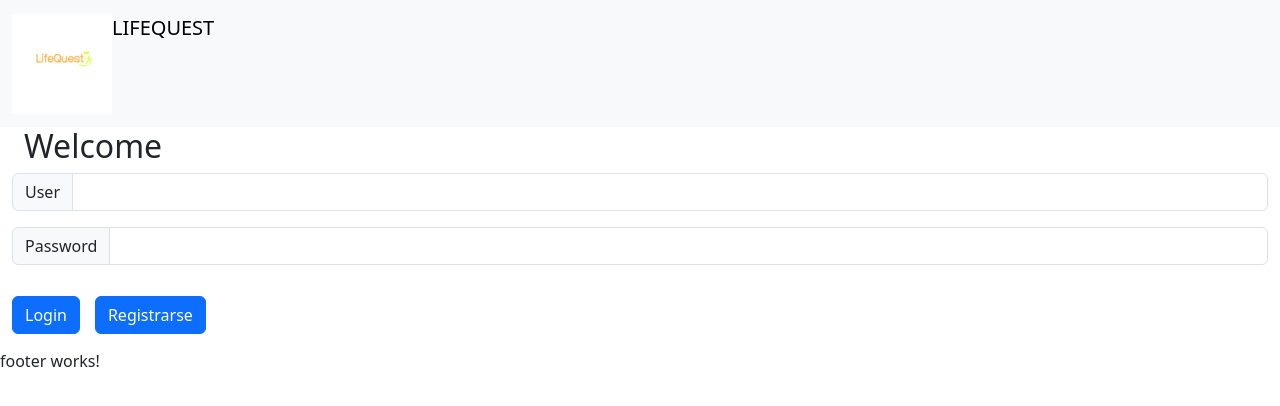
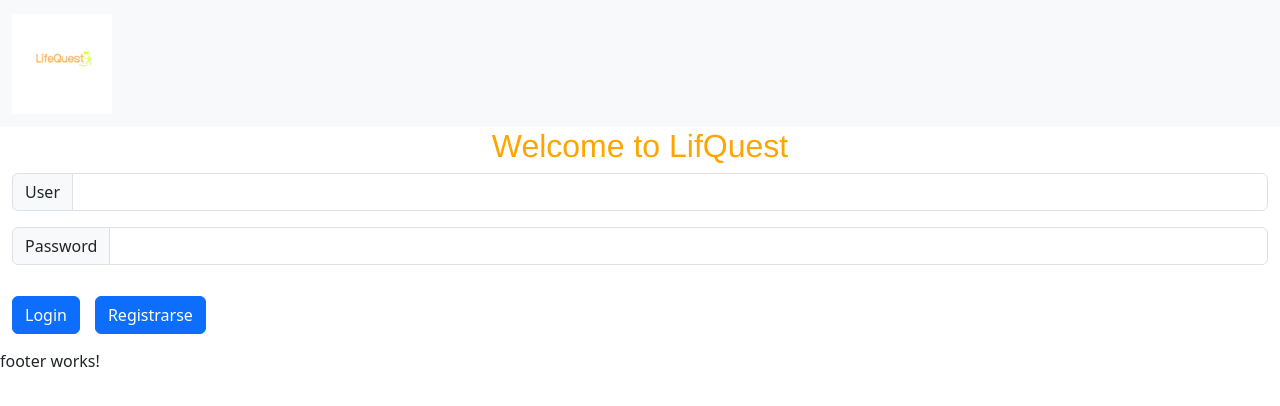
Before and after one commit to fraskow/LifeQuest, an Angular app in the folder frontend/lifequest/: page / in a window 1280 px wide. Shown: the top 406 px of the page. Built offline with nearby package versions, Linux system fonts and the light colour scheme.

Commit message:
small changes

```diff
--- a/frontend/lifequest/src/app/components/home/home.component.html
+++ b/frontend/lifequest/src/app/components/home/home.component.html
@@ -1,6 +1,6 @@
 <div class="container-fluid" id="outer-box">
     <div id="welcome" class="container-fluid">
-        <h2>Welcome</h2>
+        <h2>Welcome to LifQuest</h2>
     </div>
     <app-form-login></app-form-login>
 </div>
--- a/frontend/lifequest/src/app/components/home/home.component.scss
+++ b/frontend/lifequest/src/app/components/home/home.component.scss
@@ -1,3 +1,8 @@
 #outer-box{
     display: list-item;
 }
+h2{
+    text-align: center;
+    font-family: 'Franklin Gothic Medium', 'Arial Narrow', Arial, sans-serif;
+    color: orange;
+}
--- a/frontend/lifequest/src/app/components/navbar/navbar.component.html
+++ b/frontend/lifequest/src/app/components/navbar/navbar.component.html
@@ -1,9 +1,8 @@
-<nav class="navbar navbar-light bg-light">
+<nav class="navbar navbar-light bg-light" id="navbar">
     <div class="container-fluid" id="navv">
         <a class="navbar-brand" href="#">
             <img src="../../../assets/imgs/logo.png" alt="lifequest-logo" width="30" height="24"
                 class="d-inline-block align-text-top">
-            <p>LIFEQUEST</p>
         </a>
     </div>
 </nav>
--- a/frontend/lifequest/src/app/components/navbar/navbar.component.scss
+++ b/frontend/lifequest/src/app/components/navbar/navbar.component.scss
@@ -2,7 +2,3 @@ img{
     width: 100px;
     height: 100px;
 }
-
-#navv a p{
-    display:inline;
-}
```
